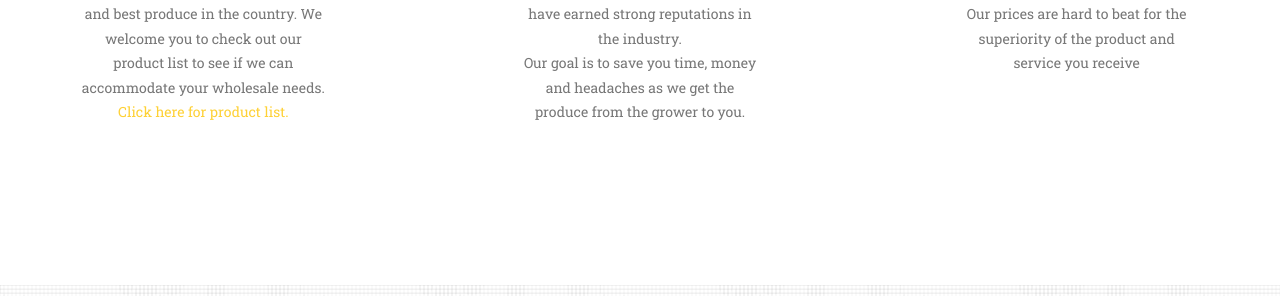
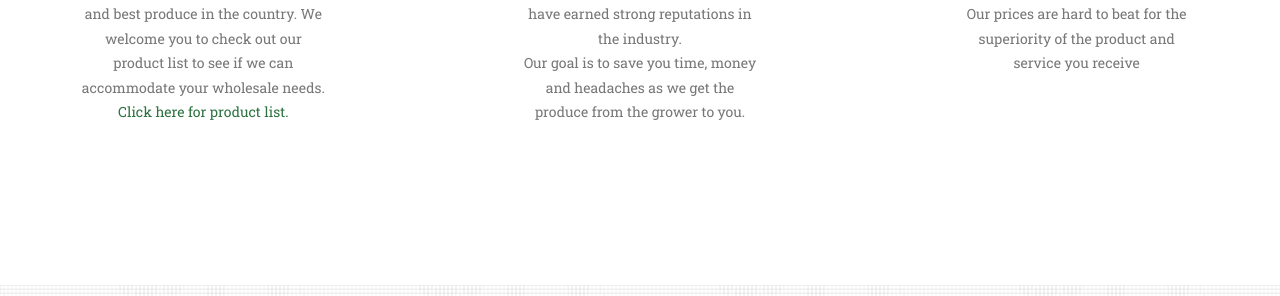
Before and after one commit to danielkrex/danielkrex.github.io, a Jekyll site: the page built from index.html, in a window 1280 px wide and 1400 px high, scrolled down 1596 px. Shown: the part 154-450 px from the top of the window. Built offline with Jekyll 4.4.1, drawn with Linux system fonts in a browser that asks for light colours; some web fonts are replaced.

Commit message:
zelena slova

```diff
--- a/_includes/css/agency.css
+++ b/_includes/css/agency.css
@@ -37,14 +37,14 @@ a.active {
 }
 
 a {
-    color: #{{ site.color.primary }};
+    color: #{{ site.color.link-color }};
 }
 
 a:hover,
 a:focus,
 a:active,
 a.active {
-    color: #{{ site.color.secondary }};
+    color: #{{ site.color.link-color }};
 }
 
 h1,
```
